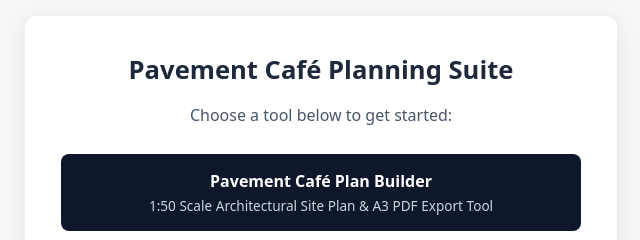
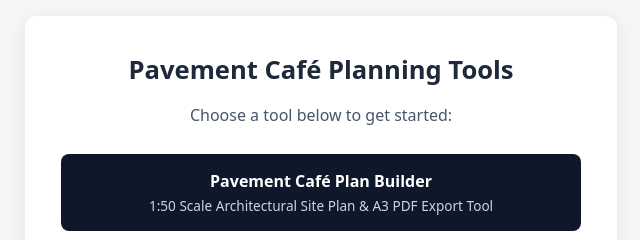
Before and after one commit to pc-planner/hub, a plain HTML site: page index.html in a window 1280 px wide. Shown: the part 226-466 px from the top of the page, 319-959 px from the left. Drawn offline with Linux system fonts and the light colour scheme.

Commit message:
Update index.html

```diff
--- a/index.html
+++ b/index.html
@@ -66,7 +66,7 @@
 
 <body>
   <div class="container">
-    <h1>Pavement Café Planning Suite</h1>
+    <h1>Pavement Café Planning Tools</h1>
     <p>Choose a tool below to get started:</p>
 
     <a class="card-link" href="https://pc-planner.github.io/" target="_blank" rel="noopener noreferrer">
```
